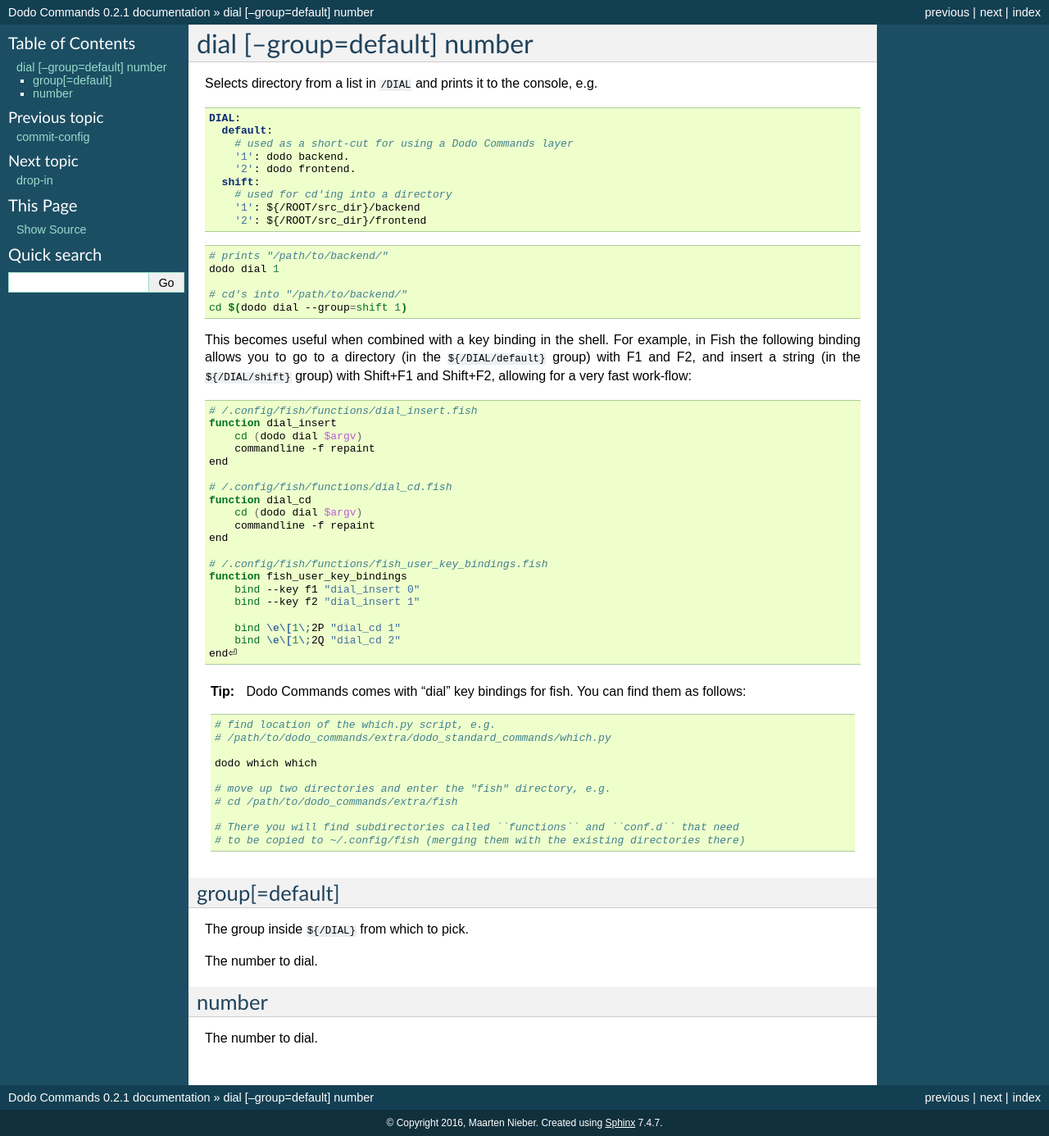
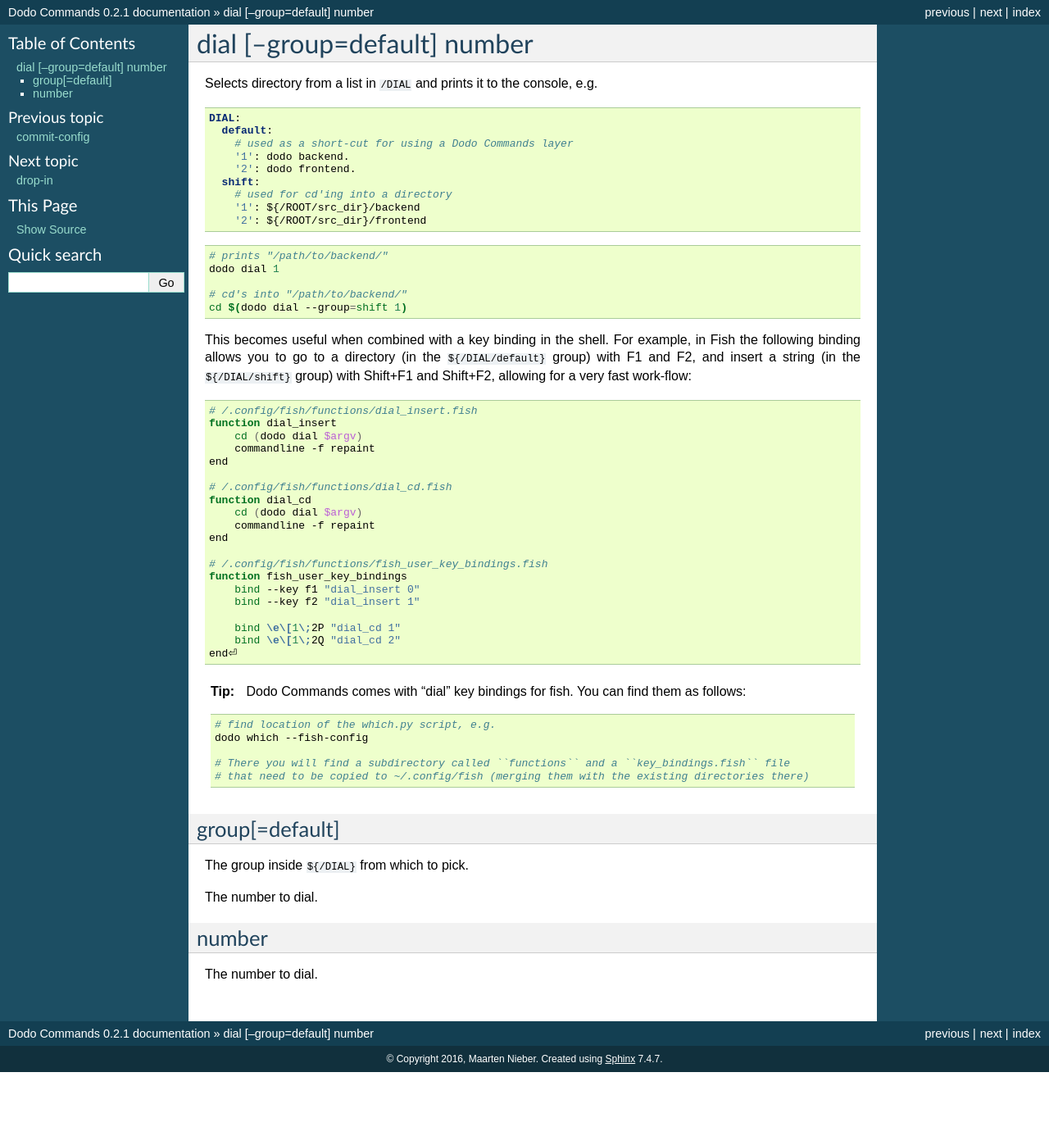
Before and after one commit to mnieber/dodo-commands, a Sphinx documentation site: the page built from doc/reference/standard-commands/dial.rst, in a window 1280 px wide. Shown: the whole page at 82% size. Built offline with Sphinx 7.4.7, drawn with Linux system fonts in a browser that asks for light colours; after the commit the page ends 1308 px from its top, so only the background shows below that.

Commit message:
Update handling of fish config files

```diff
--- a/doc/reference/standard-commands/dial.rst
+++ b/doc/reference/standard-commands/dial.rst
@@ -57,15 +57,10 @@
    .. code-block:: bash
 
      # find location of the which.py script, e.g.
-     # /path/to/dodo_commands/extra/dodo_standard_commands/which.py
+     dodo which --fish-config
 
-     dodo which which
-
-     # move up two directories and enter the "fish" directory, e.g.
-     # cd /path/to/dodo_commands/extra/fish
-
-     # There you will find subdirectories called ``functions`` and ``conf.d`` that need
-     # to be copied to ~/.config/fish (merging them with the existing directories there)
+     # There you will find a subdirectory called ``functions`` and a ``key_bindings.fish`` file
+     # that need to be copied to ~/.config/fish (merging them with the existing directories there)
 
 
 group[=default]
```
Also changed, not shown: 9 other files.
